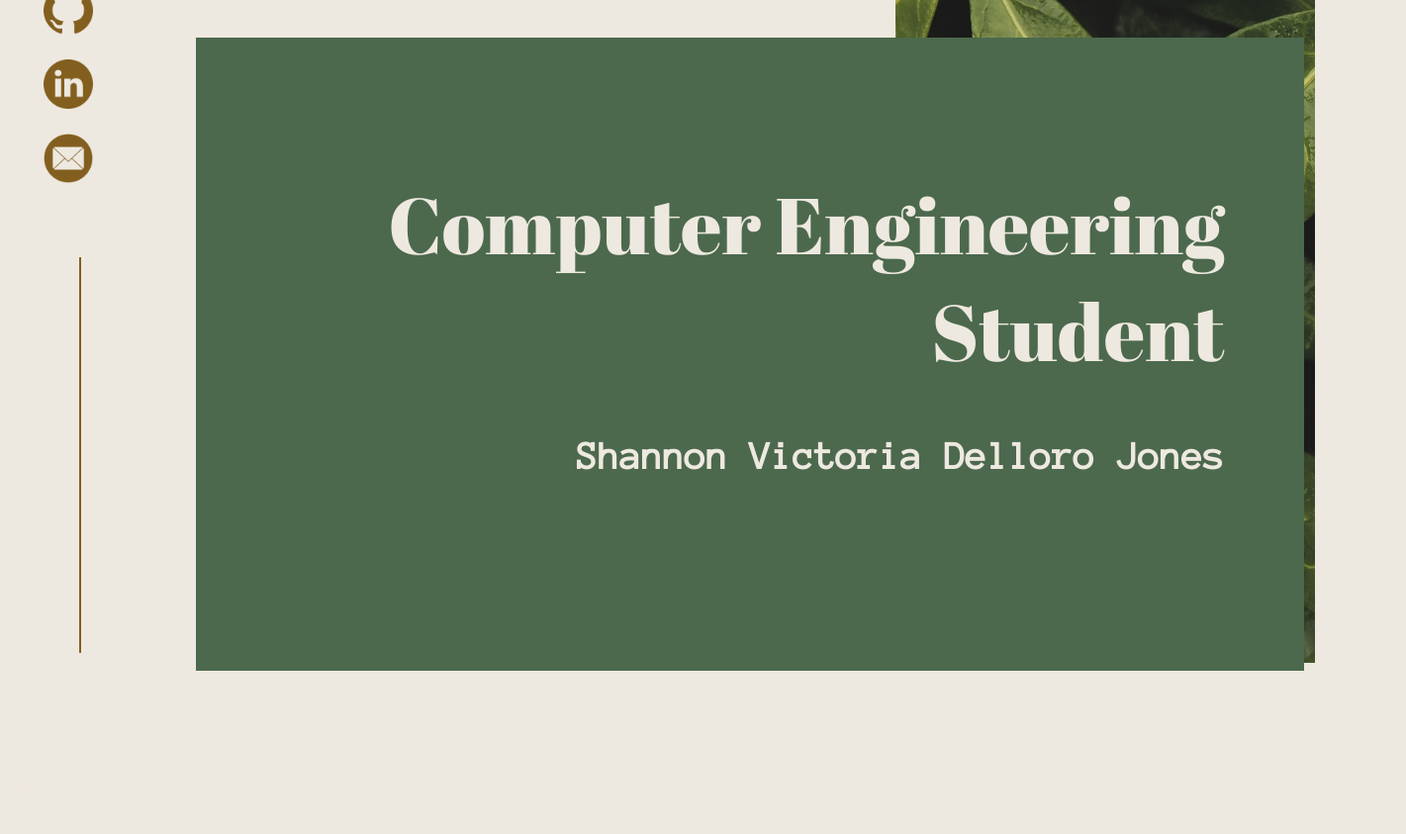
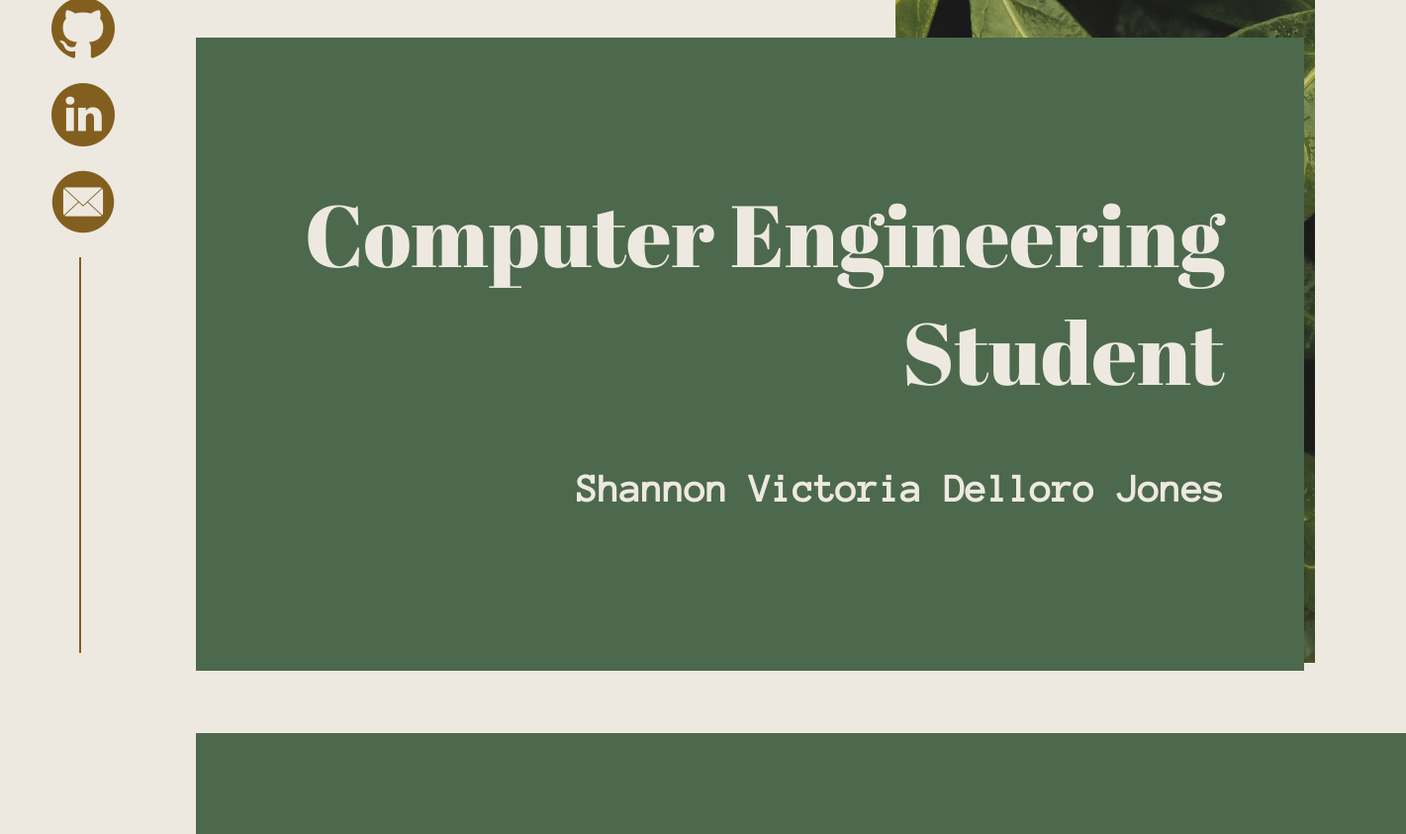
Before and after one commit to popurriin/popurriin-portfolio, a plain HTML site: page index.html in a window 1280 px wide. Shown: the part 140-983 px from the top of the page at 99% size, 1421 px wide, since content can reach past the window. Drawn offline with Linux system fonts and the light colour scheme.

Commit message:
new changes

```diff
--- a/index.html
+++ b/index.html
@@ -13,18 +13,15 @@
     </head>
 
     <body>
-        <nav>
-
-        </nav>
 
         <style>
 
         </style>
 
         <div class="leaves"></div>
-        <a><div class="github"></div></a>
+        <a href="https://github.com/popurriin" target="_blank"><div class="github"></div></a>
         <a><div class="linkedin" ></div></a>
-        <a><div class="email" ></div></a>
+        <a href="mailto: shan.jones@mail.utoronto.ca" target="_blank"><div class="email" ></div></a>
         <div class="vl"></div>
 
         <div class="title">
@@ -32,7 +29,7 @@
                 <h2>Shannon Victoria Delloro Jones</h2>
         </div>
 
-        <div>
+        <div class="about">
             <h1>About</h1>
                 <p></p>
         </div>
--- a/style.css
+++ b/style.css
@@ -19,19 +19,19 @@
         background: url("assets/github\ regular\ \(Pixel\ perfect\).png") no-repeat;
         background-size: contain;
         position: fixed;
-        width: 50px;
-        height: 50px;
-        left: 44px;
-        top: 125px;
+        width: 8vh;
+        height: 8vh;
+        left: 6.5vh;
+        top: 17vh;
     }
     100% {
         background: url("assets/github\ hover.png");
         background-size: contain;
         position: fixed;
-        width: 50px;
-        height: 50px;
-        left: 44px;
-        top: 125px;
+        width: 8vh;
+        height: 8vh;
+        left: 6.5vh;
+        top: 17vh;
     }
 }
 
@@ -40,19 +40,19 @@
         background: url("assets/linkedin\ regular\ \(Freepik\).png");
         background-size: contain;
         position: fixed;
-        width: 50px;
-        height: 50px;
-        left: 44px;
-        top: 200px
+        width: 8vh;
+        height: 8vh;
+        left: 6.5vh;
+        top: 28vh
     }
     100% {
         background: url("assets/linkedin\ hover.png");
         background-size: contain;
         position: fixed;
-        width: 50px;
-        height: 50px;
-        left: 44px;
-        top: 200px;
+        width: 8vh;
+        height: 8vh;
+        left: 6.5vh;
+        top: 28vh;
     }
 }
 
@@ -61,19 +61,19 @@
         background: url("assets/email\ regular\ \(Ehtisham\ Abid\).png") no-repeat;
         background-size: contain;
         position: fixed;
-        width: 50px;
-        height: 50px;
-        left: 44px;
-        top: 275px;
+        width: 8vh;
+        height: 8vh;
+        left: 6.5vh;
+        top: 39vh;
     }
     100% {
         background: url("assets/email\ hover.png");
         background-size: contain;
         position: fixed;
-        width: 50px;
-        height: 50px;
-        left: 44px;
-        top: 275px;
+        width: 8vh;
+        height: 8vh;
+        left: 6.5vh;
+        top: 39vh;
     }
 }
 
@@ -82,8 +82,8 @@
 }
 
 ::-webkit-scrollbar {
-    width: 8px;
-    height: 12px;
+    width: 2vh;
+    height: 2vh;
     background-color: var(--main);
 }
 ::-webkit-scrollbar-track {
@@ -93,7 +93,7 @@
 }
 ::-webkit-scrollbar-thumb {
     animation: fadein 0.3s;
-    border-radius: 10px;
+    border-radius: 1vh;
     background: var(--highlight);
 }
 
@@ -110,7 +110,7 @@ body {
 h1 {
     font-family: 'Abril Fatface', cursive;
     font-weight: normal;
-    font-size: 10vh;
+    font-size: 11vh;
 }
 
 h2 {
@@ -123,6 +123,11 @@ h2 {
 h3 {
     font-weight: normal;
     font-size: 4vh;
+}
+
+h4 {
+    font-family: 'Anonymous Pro', mono;
+    font-size: 3.5vh;
 }
 
 .vl {
@@ -146,20 +151,20 @@ h3 {
     background: url("assets/github\ regular\ \(Pixel\ perfect\).png") no-repeat;
     background-size: contain;
     position: fixed;
-    width: 50px;
-    height: 50px;
-    left: 44px;
-    top: 125px;
+    width: 8vh;
+    height: 8vh;
+    left: 6.5vh;
+    top: 17vh;
 
 }
 .github:hover{
     background: url("assets/github\ hover.png");
     background-size: contain;
     position: fixed;
-    width: 50px;
-    height: 50px;
-    left: 44px;
-    top: 125px;
+    width: 8vh;
+    height: 8vh;
+    left: 6.5vh;
+    top: 17vh;
     animation: git 0.3s;
 }
 
@@ -167,19 +172,19 @@ h3 {
     background: url("assets/linkedin\ regular\ \(Freepik\).png");
     background-size: contain;
     position: fixed;
-    width: 50px;
-    height: 50px;
-    left: 44px;
-    top: 200px
+    width: 8vh;
+    height: 8vh;
+    left: 6.5vh;
+    top: 28vh;
 }
 .linkedin:hover{
     background: url("assets/linkedin\ hover.png");
     background-size: contain;
     position: fixed;
-    width: 50px;
-    height: 50px;
-    left: 44px;
-    top: 200px;
+    width: 8vh;
+    height: 8vh;
+    left: 6.5vh;
+    top: 28vh;
     animation: linked 0.3s;
 }
 
@@ -187,19 +192,19 @@ h3 {
     background: url("assets/email\ regular\ \(Ehtisham\ Abid\).png");
     background-size: contain;
     position: fixed;
-    width: 50px;
-    height: 50px;
-    left: 44px;
-    top: 275px;
+    width: 8vh;
+    height: 8vh;
+    left: 6.5vh;
+    top: 39vh;
 }
 .email:hover{
     background: url("assets/email\ hover.png");
     background-size: contain;
     position: fixed;
-    width: 50px;
-    height: 50px;
-    left: 44px;
-    top: 275px;
+    width: 8vh;
+    height: 8vh;
+    left: 6.5vh;
+    top: 39vh;
     animation: em 0.3s;
 }
 
@@ -224,3 +229,15 @@ h3 {
     border-color: var(--main);
     text-align: right;
 }
+
+.about {
+    background: var(--main);
+    position:static;
+    border: 10vh solid;
+    border-color: var(--main);
+    width: 132.9vh;
+    height: 100vh;
+    margin-top: 5%;
+    margin-left: 15%;
+
+}
```
